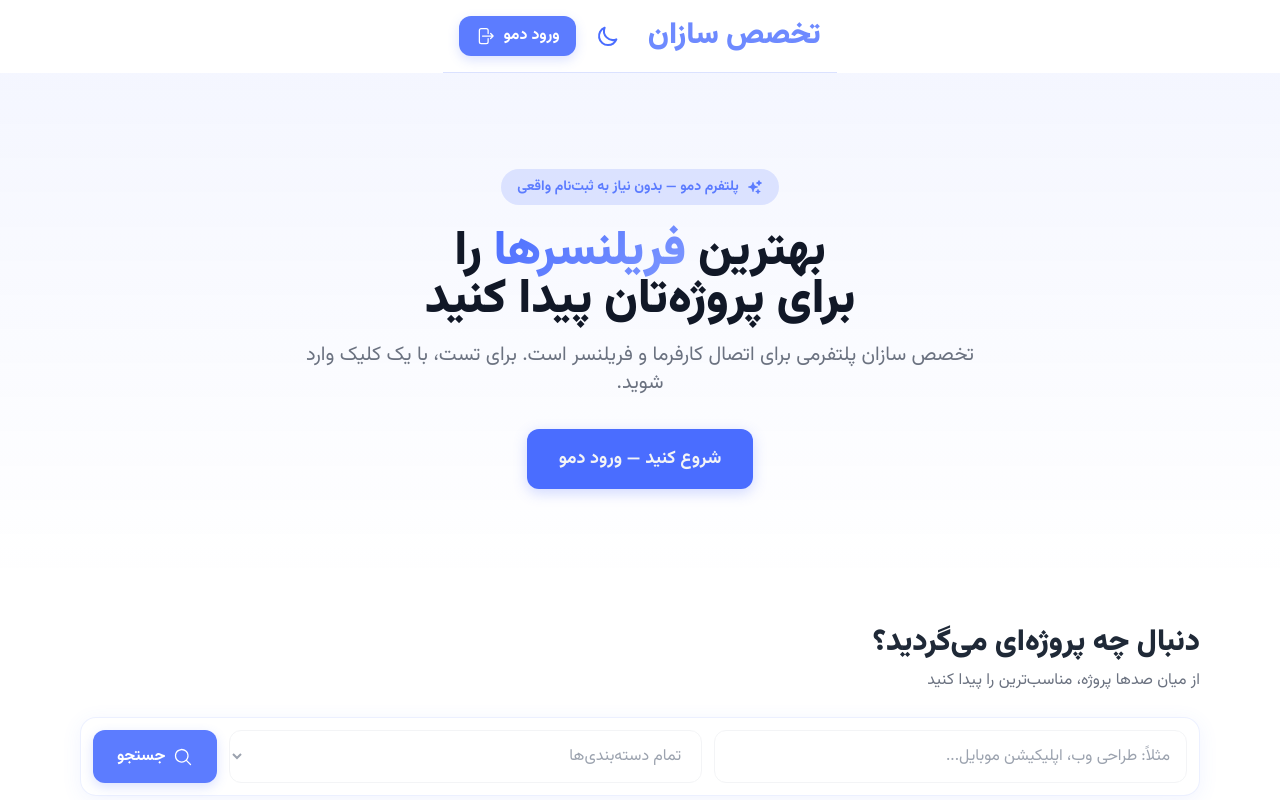
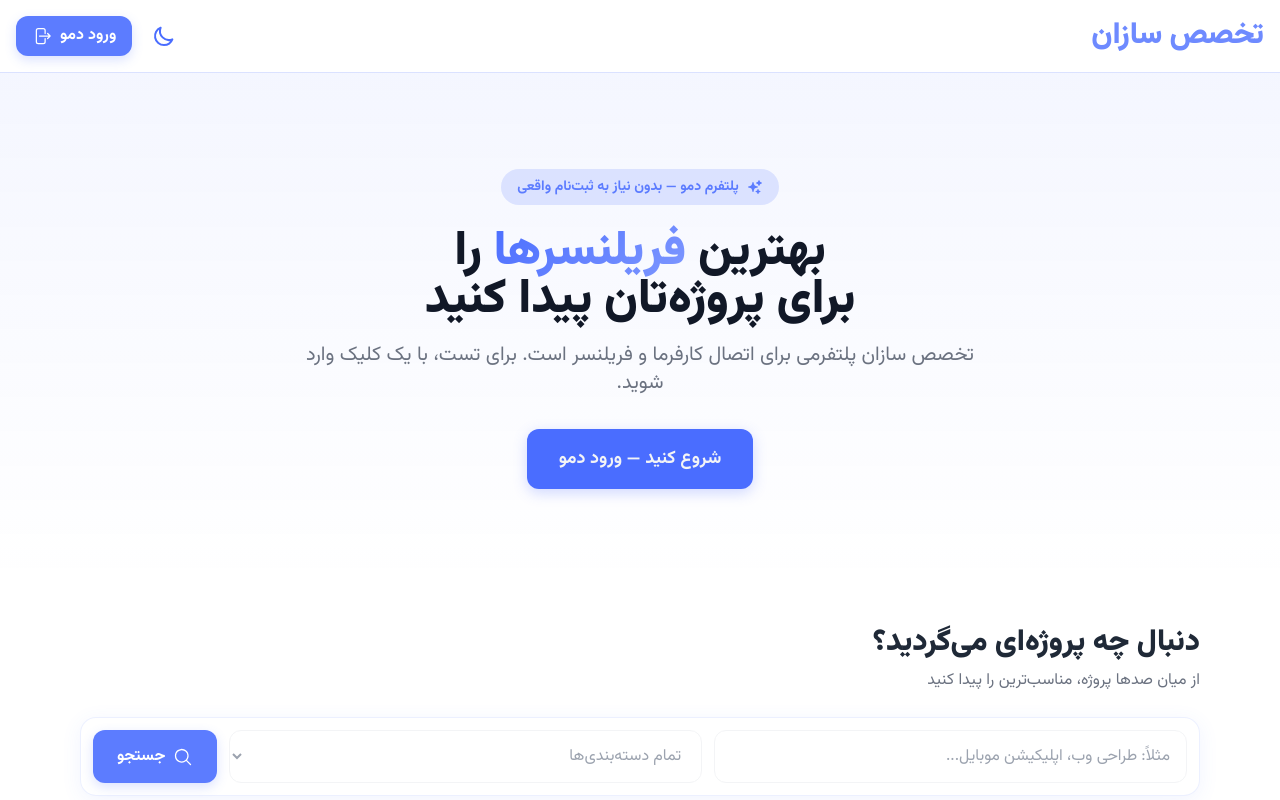
Before and after one commit to seyedali-rafazi/hire-freelancer-react, a React (Vite) app: page / in a window 1280 px wide. Shown: the top 800 px of the page. Built offline with nearby package versions, Linux system fonts and the light colour scheme.

Commit message:
fix: wix navbar width

```diff
--- a/src/pages/Home.tsx
+++ b/src/pages/Home.tsx
@@ -2,6 +2,7 @@ import useUser from "../feachures/authentication/useUser";
 import FreelancerHomeSection from "../feachures/freelancer/FreelancerHomeSection";
 import OwnerHomerSection from "../feachures/owner/OwnerHomerSection";
 import { HiSparkles } from "react-icons/hi2";
+import { Link } from "react-router-dom";
 
 function Home() {
   const { user } = useUser();
@@ -26,12 +27,12 @@ function Home() {
               تخصص سازان پلتفرمی برای اتصال کارفرما و فریلنسر است. برای تست،
               با یک کلیک وارد شوید.
             </p>
-            <a
-              href="/auth"
+            <Link
+              to="/auth"
               className="inline-block btn btn--primary !px-8 !py-4 text-lg hover:scale-105 transition-transform"
             >
               شروع کنید — ورود دمو
-            </a>
+            </Link>
           </div>
         </section>
       )}
@@ -43,12 +44,12 @@ function Home() {
               شما به عنوان <strong>ادمین</strong> وارد شده‌اید. از منوی
               حساب کاربری به پنل مدیریت بروید.
             </p>
-            <a
-              href="/admin"
+            <Link
+              to="/admin"
               className="inline-block mt-4 btn btn--primary !px-6"
             >
               رفتن به پنل ادمین
-            </a>
+            </Link>
           </div>
         </section>
       )}
--- a/src/ui/HomeHeader.tsx
+++ b/src/ui/HomeHeader.tsx
@@ -9,9 +9,9 @@ interface HomeHeaderProps {
 
 function HomeHeader(_props: HomeHeaderProps) {
   return (
-    <div className="xl:max-w-screen-xl mx-auto sticky top-0 z-40 backdrop-blur-md bg-secondery-0/80">
+    <div className="w-full sticky top-0 z-40 backdrop-blur-md bg-secondery-0/80">
       <header className="border-b border-primary-100">
-        <ul className="flex gap-x-6 items-center justify-between p-4">
+        <ul className="flex gap-x-6 items-center justify-between p-4 xl:max-w-screen-xl mx-auto">
           <Link to="/" className="group">
             <h1 className="text-primary-700 font-extrabold text-xl md:text-3xl group-hover:text-primary-900 transition-colors">
               تخصص سازان
```
